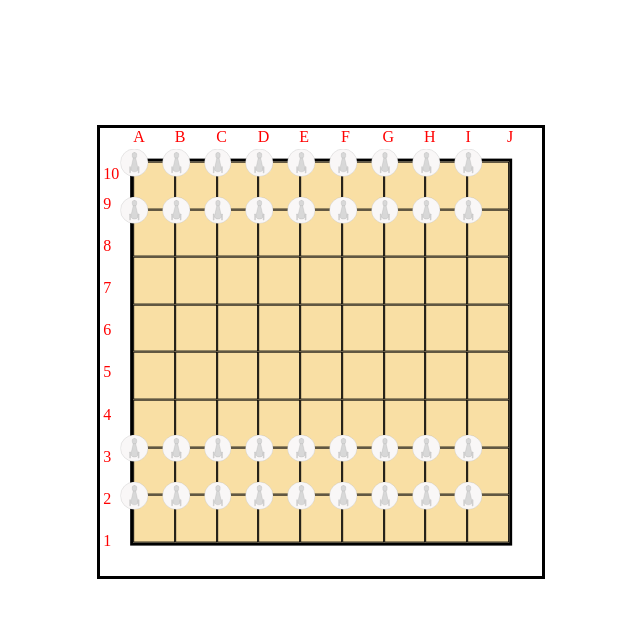
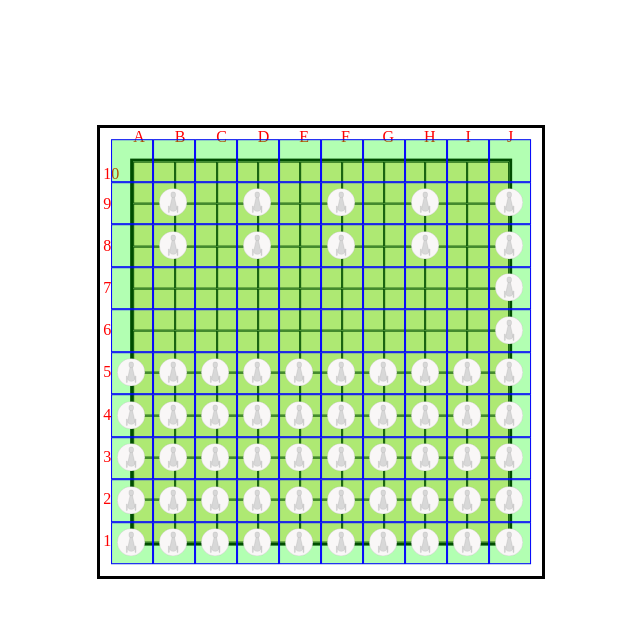
Before and after one commit to caioguirado/cannon, a React (Create React App) app: page / in a window 1280 px wide. Shown: the top 618 px of the page, without its empty margins (319-959 px from the left). Built offline with nearby package versions, Linux system fonts and the light colour scheme.

Commit message:
Add diagonal placement

```diff
--- a/src/App.scss
+++ b/src/App.scss
@@ -119,6 +119,39 @@ $boardSize: 35vw;
   border-style: solid;
 }
 
+.pieceBoard {
+  width: 95%;
+  height: 95%;
+  top: 50%;
+  position: absolute;
+  display: flex;
+  flex-wrap: wrap;
+  left: 50%;
+  transform: translate(-50%, -50%);
+}
+
+.outerCell {
+  flex: 1 0 9%;
+  text-align: center;
+  position: relative;
+  border-style: solid;
+  border-width: 1px;
+  border-color: blue;
+  background-color: rgb(0, 255, 0, 0.3) !important;
+
+  & > div {
+    height: 100%;
+  }
+
+  & img {
+    width: 70%;
+    bottom: 0;
+    position: absolute;
+    right: 0;
+    transform: translate(-25%, -25%);
+  }
+}
+
 .cell {
   //   width: 12.5%;
   //   height: 12.5%;
--- a/src/pieces.tsx
+++ b/src/boardCells.tsx
@@ -1,4 +1,4 @@
-export const pieces = [{id: '1', value: 'p'},
+export const boardCells = [{id: '1', value: 'p'},
                         {id: '2', value: 'p'},
                         {id: '3', value: 'p'},
                         {id: '4', value: 'p'},
@@ -76,5 +76,15 @@ export const pieces = [{id: '1', value: 'p'},
                         {id: '62', value: 'p'},
                         {id: '63', value: 'p'},
                         {id: '64', value: 'p'},
+                        {id: '64', value: 'p'},
+
+                        {id: '57', value: 'p'},
+                        {id: '58', value: 'p'},
+                        {id: '59', value: 'p'},
+                        {id: '60', value: 'p'},
+                        {id: '61', value: 'p'},
+                        {id: '62', value: 'p'},
+                        {id: '63', value: 'p'},
+                        {id: '64', value: 'p'},
                         {id: '64', value: 'p'}
                     ]
--- /dev/null
+++ b/src/boardConfig.tsx
@@ -0,0 +1,110 @@
+export const boardConfig = [{id: '1', value: 'none'},
+                            {id: '2', value: 'none'},
+                            {id: '3', value: 'none'},
+                            {id: '4', value: 'none'},
+                            {id: '5', value: 'none'},
+                            {id: '6', value: 'none'},
+                            {id: '7', value: 'none'},
+                            {id: '8', value: 'none'},
+                            {id: '9', value: 'none'},
+                            {id: '10', value: 'none'},
+
+                            {id: '9', value: 'none'},
+                            {id: '10', value: 'p'},
+                            {id: '11', value: 'none'},
+                            {id: '12', value: 'p'},
+                            {id: '13', value: 'none'},
+                            {id: '14', value: 'p'},
+                            {id: '15', value: 'none'},
+                            {id: '16', value: 'p'},
+                            {id: '16', value: 'none'},
+                            {id: '16', value: 'p'},
+
+                            {id: '9', value: 'none'},
+                            {id: '10', value: 'p'},
+                            {id: '11', value: 'none'},
+                            {id: '12', value: 'p'},
+                            {id: '13', value: 'none'},
+                            {id: '14', value: 'p'},
+                            {id: '15', value: 'none'},
+                            {id: '16', value: 'p'},
+                            {id: '16', value: 'none'},
+                            {id: '16', value: 'p'},
+
+                            {id: '33', value: 'none'},
+                            {id: '34', value: 'none'},
+                            {id: '35', value: 'none'},
+                            {id: '36', value: 'none'},
+                            {id: '37', value: 'none'},
+                            {id: '38', value: 'none'},
+                            {id: '39', value: 'none'},
+                            {id: '40', value: 'none'},
+                            {id: '40', value: 'none'},
+                            {id: '16', value: 'p'},
+
+                            {id: '41', value: 'none'},
+                            {id: '42', value: 'none'},
+                            {id: '43', value: 'none'},
+                            {id: '44', value: 'none'},
+                            {id: '45', value: 'none'},
+                            {id: '46', value: 'none'},
+                            {id: '47', value: 'none'},
+                            {id: '48', value: 'none'},
+                            {id: '48', value: 'none'},
+                            {id: '16', value: 'p'},
+
+                            {id: '49', value: 'p'},
+                            {id: '50', value: 'p'},
+                            {id: '51', value: 'p'},
+                            {id: '52', value: 'p'},
+                            {id: '53', value: 'p'},
+                            {id: '54', value: 'p'},
+                            {id: '55', value: 'p'},
+                            {id: '56', value: 'p'},
+                            {id: '56', value: 'p'},
+                            {id: '16', value: 'p'},
+
+                            {id: '57', value: 'p'},
+                            {id: '58', value: 'p'},
+                            {id: '59', value: 'p'},
+                            {id: '60', value: 'p'},
+                            {id: '61', value: 'p'},
+                            {id: '62', value: 'p'},
+                            {id: '63', value: 'p'},
+                            {id: '64', value: 'p'},
+                            {id: '64', value: 'p'},
+                            {id: '16', value: 'p'},
+
+                            {id: '57', value: 'p'},
+                            {id: '58', value: 'p'},
+                            {id: '59', value: 'p'},
+                            {id: '60', value: 'p'},
+                            {id: '61', value: 'p'},
+                            {id: '62', value: 'p'},
+                            {id: '63', value: 'p'},
+                            {id: '64', value: 'p'},
+                            {id: '64', value: 'p'},
+                            {id: '16', value: 'p'},
+
+                            {id: '57', value: 'p'},
+                            {id: '58', value: 'p'},
+                            {id: '59', value: 'p'},
+                            {id: '60', value: 'p'},
+                            {id: '61', value: 'p'},
+                            {id: '62', value: 'p'},
+                            {id: '63', value: 'p'},
+                            {id: '64', value: 'p'},
+                            {id: '64', value: 'p'},
+                            {id: '16', value: 'p'},
+
+                            {id: '57', value: 'p'},
+                            {id: '58', value: 'p'},
+                            {id: '59', value: 'p'},
+                            {id: '60', value: 'p'},
+                            {id: '61', value: 'p'},
+                            {id: '62', value: 'p'},
+                            {id: '63', value: 'p'},
+                            {id: '64', value: 'p'},
+                            {id: '64', value: 'p'},
+                            {id: '16', value: 'p'},
+                        ]
--- a/src/components/Board.tsx
+++ b/src/components/Board.tsx
@@ -8,6 +8,7 @@ import {LateralMarks} from './LateralMarks';
 type BoardProps = {
     nCells: number;
     pieces: React.ComponentProps<typeof Piece>[];
+    boardCells: React.ComponentProps<typeof Piece>[];
 };
 
 export const Board = (props: BoardProps) => {
@@ -16,11 +17,26 @@ export const Board = (props: BoardProps) => {
                 <LateralMarks/>
                 <div id='board' className='board'>
                     {
+                        props.boardCells.map((piece, index) => {
+                            return <Cell
+                                        id={index.toString()}
+                                        key={index}
+                                        // content={piece.value}
+                                        content='none'
+                                        position={indexToNotation(index)}
+                                    />
+                        })
+                    }
+                </div>
+                <div className="pieceBoard">
+                {
                         props.pieces.map((piece, index) => {
                             return <Cell
                                         id={index.toString()}
+                                        cname='outerCell'
                                         key={index}
                                         content={piece.value}
+                                        // content='none'
                                         position={indexToNotation(index)}
                                     />
                         })
--- a/src/components/Cell.tsx
+++ b/src/components/Cell.tsx
@@ -8,6 +8,7 @@ type CellProps = {
     id: string;
     content: string;
     position?: string;
+    cname?: string;
 };
 
 export const Cell = (props: CellProps) => {
@@ -20,9 +21,10 @@ export const Cell = (props: CellProps) => {
 
     // const color = getCellColor(parseInt(props.id));
     const color = '#f9dfa4';
+    console.log(props.cname);
     return (
         <div
-            className='cell'
+            className={props.cname ? props.cname : 'cell' }
             ref={drop}
             style={{backgroundColor: color}}>
                 {/* <DragPreviewImage connect={dragPreview} src={img.default}/> */}
--- a/src/index.tsx
+++ b/src/index.tsx
@@ -1,4 +1,5 @@
-import {pieces} from './pieces';
+import {boardCells} from './boardCells';
+import {boardConfig} from './boardConfig';
 import ReactDOM from 'react-dom';
 import {DndProvider} from 'react-dnd';
 import {Board} from './components/Board';
@@ -12,7 +13,7 @@ const App = () => {
     return  <GameArea>
                 <Container>
                     <DndProvider backend={HTML5Backend}>
-                        <Board nCells={20} pieces={pieces}/>
+                        <Board nCells={20} pieces={boardConfig} boardCells={boardCells}/>
                     </DndProvider>
                 </Container>
             </GameArea>
```
